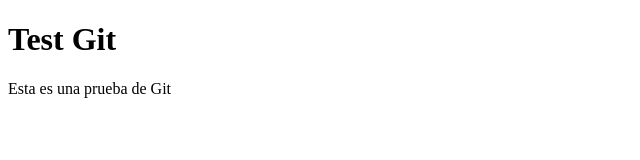
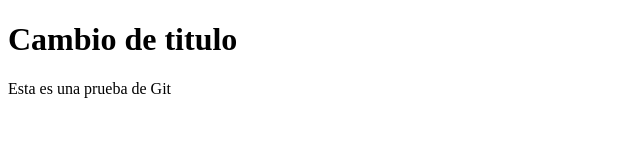
Before and after one commit to maxiarg1/webCoder, a plain HTML site: page index.html in a window 1280 px wide. Shown: the whole page, without its empty margins (0-640 px from the left). Drawn offline with Linux system fonts and the light colour scheme.

Commit message:
titulo cambiado

```diff
--- a/index.html
+++ b/index.html
@@ -5,7 +5,7 @@
     <title>Git</title>
   </head>
   <body>
-    <h1>Test Git</h1>
+    <h1>Cambio de titulo</h1>
     <p>Esta es una prueba de Git</p>
   </body>
 </html>
```
